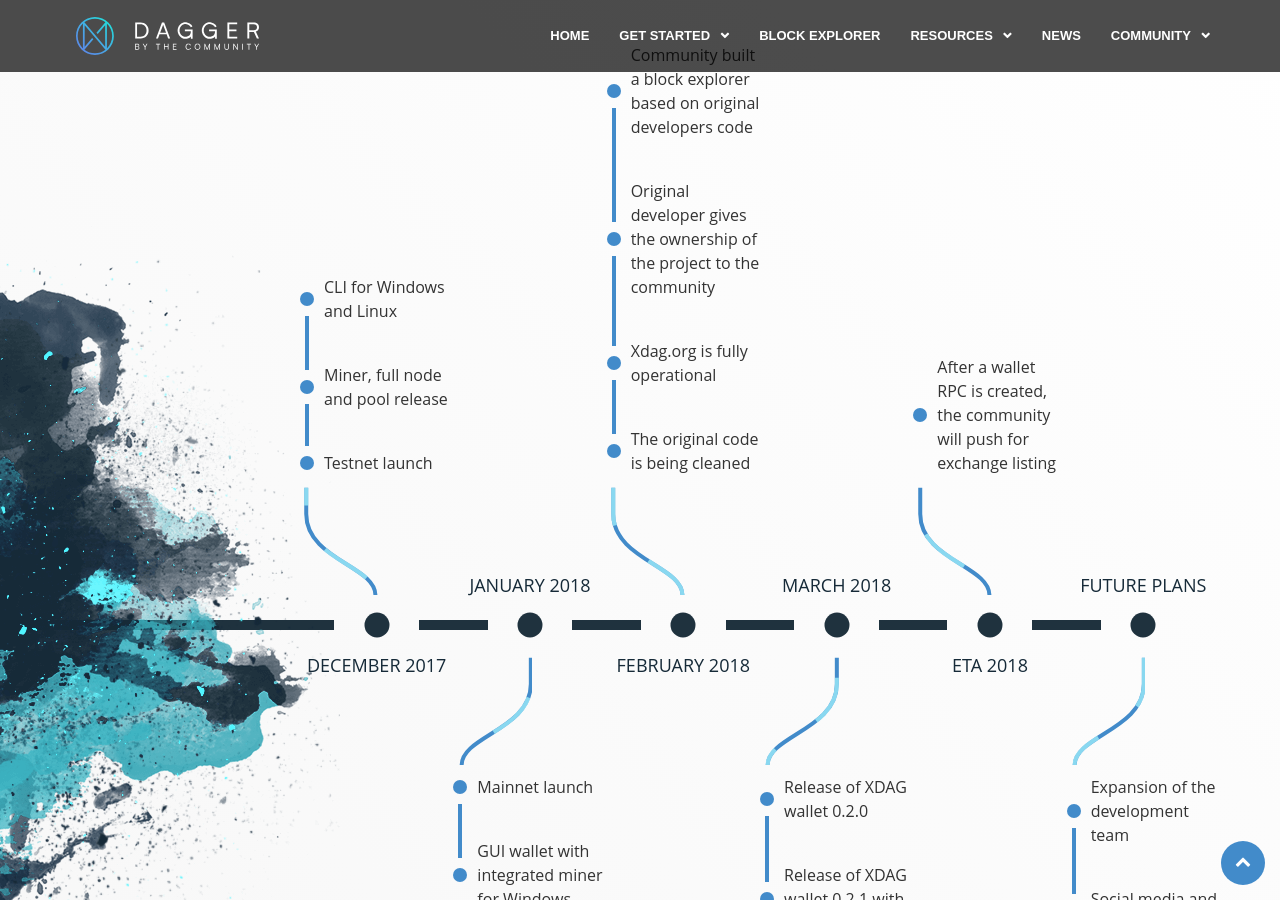
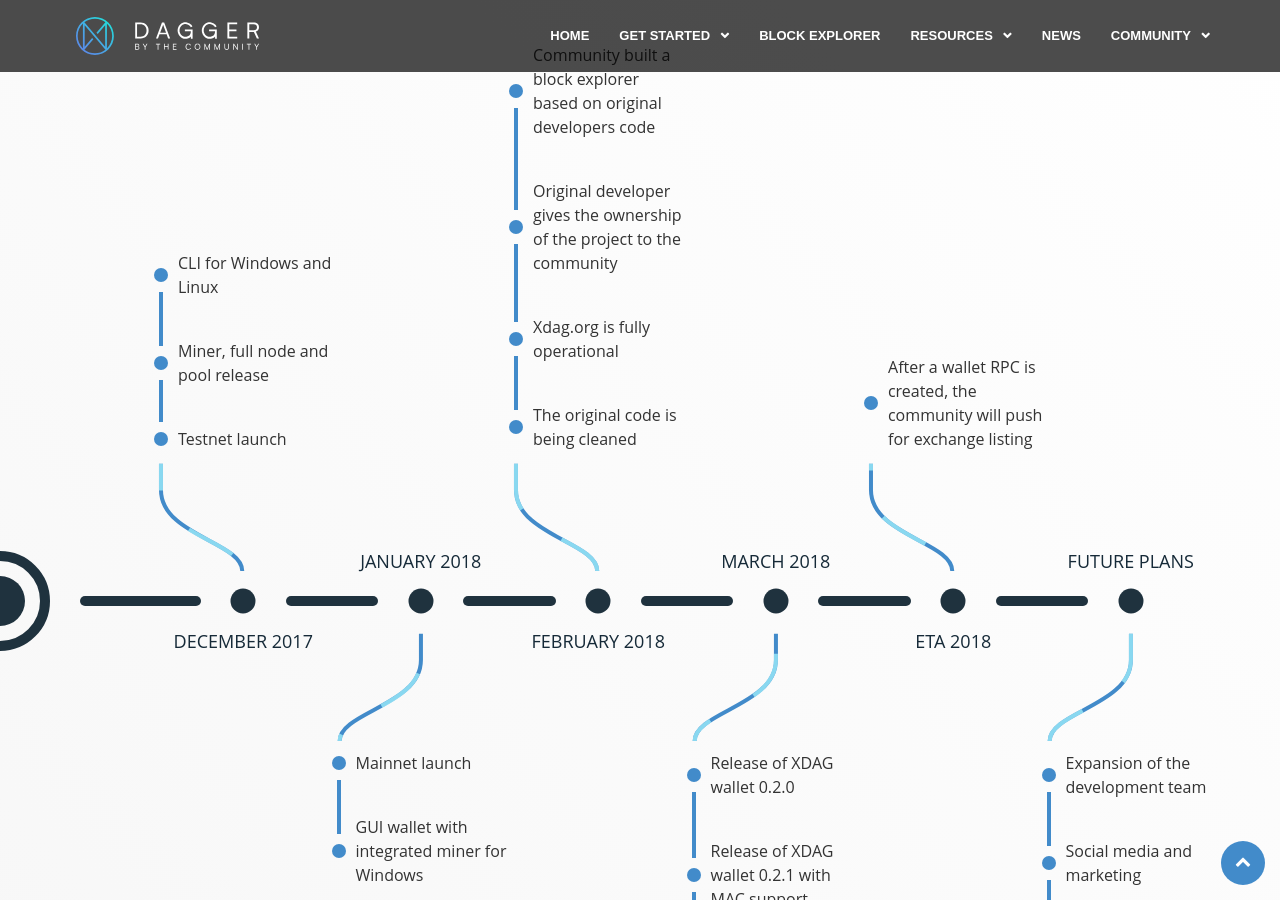
Before and after one commit to XDagger/XDagger.github.io, a Jekyll site: the page built from index.html, in a window 1280 px wide and 900 px high, scrolled down 2814 px. Built offline with Jekyll 4.4.1, drawn with Linux system fonts in a browser that asks for light colours; some web fonts are replaced.

Commit message:
Update roadmap styling
Reduce sass nesting
Replace beginning graphic to improve quality
Round corners
Update fadein animations

```diff
--- a/_includes/roadmap.html
+++ b/_includes/roadmap.html
@@ -3,6 +3,7 @@
         <h3>{{ page.roadmap_title }}</h3>
     </header>
     <ol class="roadmap-timeline js-roadmap-timeline wow">
+        <div class="roadmap-beginning"></div>
         <li class="roadmap-timeframe js-roadmap-timeframe">
             <div class="roadmap-date">December 2017</div>
             <svg class="roadmap-swirly" xmlns="http://www.w3.org/2000/svg" xmlns:xlink="http://www.w3.org/1999/xlink" preserveAspectRatio="none" viewBox="-2 0 54 80"><path d="m50,80c0,-21 -49,-26 -49,-59c0,-13 0,-19 -0,-19"/><path d="m50,80c0,-21 -49,-26 -49,-59c0,-13 0,-19 -0,-19"/></svg>
--- a/_sass/home.scss
+++ b/_sass/home.scss
@@ -1041,9 +1041,6 @@
 
 // Dark Theme
 /*
-$background: url('../images/roadmap-gradient.png') #0f212b;
-$timeline-background: url('../images/roadmap-beginning-dark.png') left center;
-$lights-background-opacity: 0.22;
 $text-color: rgba(255, 255, 255, 0.85);
 $vline-color: #428bca;
 $text-date-color: #fff;
@@ -1056,9 +1053,6 @@
 
 // Light Theme
 
-$background: linear-gradient(45deg, #f7f7f7 0%, #ffffff 100%);
-$timeline-background: url('../images/roadmap-beginning-dark.png') left center;
-$lights-background-opacity: 1;
 $text-color: #333;
 $vline-color: #428bca;
 $text-date-color: #162a38;
@@ -1092,6 +1086,26 @@
   }
 }
 
+@keyframes down {
+  from {
+    opacity: 0;
+    transform: translateY(-300px);
+  } to {
+    opacity: 1;
+    transform: translateY(0);
+  }
+}
+
+@keyframes right {
+  from {
+    opacity: 0;
+    transform: translateX(-300px);
+  } to {
+    opacity: 1;
+    transform: translateX(0);
+  }
+}
+
 @keyframes strokeoffset {
   0% {
     stroke-dashoffset: 0;
@@ -1106,29 +1120,26 @@
   display: flex;
   flex-direction: column;
   justify-content: center;
-  min-height: 100vh;
   min-width: 100%;
   padding: 60px 0;
   overflow: hidden;
   color: $text-color;
-  background: $background;
+  background: linear-gradient(45deg, #f7f7f7 0%, #ffffff 100%);
   background-size: cover;
   font-family: $font-stack-primary;
   list-style: none;
 
   @include smallscreen {
-    padding: 0 0 60px 0;
+    padding: 60px 0;
     align-items: center;
     width: auto;
-    flex-direction: row;
+    flex-direction: column;
+    background: linear-gradient(to bottom, #fff 300px, #f7f7f7);
     justify-content: flex-start;
   }
 
   .section-header {
     @include smallscreen {
-      position: absolute;
-      top: 60px;
-      left: 0;
       width: 100%;
       z-index: 1;
     }
@@ -1138,12 +1149,13 @@
       margin-bottom: 40px;
 
       @include smallscreen {
-        color: #fff;
-      }
-    }
-  }
-
-  &-timeline {
+        margin-bottom: 30px;
+      }
+    }
+  }
+}
+
+.roadmap-timeline {
   display: flex;
   height: 0;
   margin: 0;
@@ -1163,55 +1175,64 @@
     background: $hline-color;
 
     @include smallscreen {
-        height: 300px;
+      height: 75px;
       left: -$hline-width / 2;
       width: $hline-width;
-      }
-
-      @include largescreen {
-        width: 300px;
+      border-radius: $hline-width / 2 $hline-width / 2 0 0;
+    }
+
+    @include largescreen {
+      width: 75px;
       top: -$hline-width / 2;
       height: $hline-width;
-      }
-    }
-
-    &::after {
-      content: '';
-      position: absolute;
-      width: 340px;
-      height: 800px;
-      left: 0;
-      background: $timeline-background;
-      background-repeat: no-repeat;
-      visibility: visible;
-      pointer-events: none;
-
-      @include smallscreen {
-        top: 0;
-        transform: translateX(calc(100vw - 330px)) rotateZ(90deg);
-        width: 800px;
-        height: 800px;
-        left: -53vw;
-      }
-
-      @include largescreen {
-        transform: translateY(-50%);
+      margin-left: 50px + $hline-spacing;
+      border-radius: $hline-width / 2 0 0 $hline-width / 2;
     }
   }
 
   &.animated::before {
     opacity: 0;
-      animation-name: fadeInDown;
+    animation-name: down;
     animation-duration: 1s;
+    animation-timing-function: cubic-bezier(0.22, 0.61, 0.36, 1);
     animation-fill-mode: forwards;
 
     @include largescreen {
-        animation-name: fadeInLeft;
-      }
-    }
-  }
-
-  &-timeframe {
+      animation-name: right;
+    }
+  }
+}
+
+.roadmap-beginning {
+  position: absolute;
+  display: flex;
+  justify-content: center;
+  align-items: center;
+  width: 100px;
+  height: 100px;
+  border: $hline-width solid $hline-circle-color;
+  border-radius: 50%;
+
+  @include largescreen {
+    left: -50px;
+    margin-top: -50px;
+  }
+
+  @include smallscreen {
+    top: -60px;
+    margin-left: -50px;
+  }
+
+  &::before {
+    content: '';
+    width: 50px;
+    height: 50px;
+    background:  $hline-circle-color;
+    border-radius: 50%;
+  }
+}
+
+.roadmap-timeframe {
   $pos: $hline-width + 60px - $hline-width / 2;
 
   display: flex;
@@ -1222,29 +1243,27 @@
   min-width: 100px;
   width: 0;
 
-
   @include smallscreen {
     width: 50vw;
     max-width: 300px;
-    }
-
-    @for $i from 1 through 9 {
-      &:nth-child(#{$i}) {
-        animation-delay: unquote("0." + "#{$i}s");
-      }
+    margin-top: -1px;
+  }
+
+  @include largescreen {
+    margin-left: -1px;
   }
 
   @at-root .animated & {
     opacity: 0;
-      animation-name: fadeInDown;
+    animation-name: down;
     animation-duration: 1s;
+    animation-timing-function: cubic-bezier(0.22, 0.61, 0.36, 1);
     animation-fill-mode: forwards;
 
     @include largescreen {
-        animation-name: fadeInLeft;
-      }
-    }
-
+      animation-name: right;
+    }
+  }
 
   &:hover {
     .roadmap-event {
@@ -1286,31 +1305,43 @@
     }
   }
 
-    &:nth-child(3n - 2) {
+  &:first-of-type {
+    @include smallscreen {
+      margin-top: -$hline-spacing - $hline-circle-width / 2 - 1;
+    }
+
+    .roadmap-events::after {
+      @include smallscreen {
+        border-radius: 0 0 $hline-spacing / 2 $hline-spacing / 2;
+      }
+    }
+  }
+
+  &:last-of-type .roadmap-events::after {
+    @include largescreen {
+      content: none;
+    }
+  }
+
+  @for $i from 1 through 9 {
+    &:nth-of-type(#{$i}) {
+      animation-delay: unquote("0." + "#{$i - 1}s");
+    }
+  }
+
+  &:nth-of-type(3n - 2) {
     .roadmap-swirly path {
       animation-delay: -2s;
     }
   }
 
-    &:nth-child(3n - 1) {
+  &:nth-of-type(3n - 1) {
     .roadmap-swirly path {
       animation-delay: -4s;
     }
   }
 
-    &:first-child {
-      @include smallscreen {
-        margin-top: -$hline-spacing - $hline-circle-width / 2;
-      }
-    }
-
-    &:last-child .roadmap-events::after {
-      @include largescreen {
-        content: none;
-      }
-    }
-
-    &:nth-child(even) {
+  &:nth-of-type(even) {
     flex-direction: column;
     align-self: flex-start;
 
@@ -1462,7 +1493,7 @@
   }
 }
 
-  &-swirly {
+.roadmap-swirly {
   position: absolute;
 
   @include largescreen {
@@ -1502,7 +1533,7 @@
   }
 }
 
-  &-date {
+.roadmap-date {
   display: flex;
   justify-content: center;
   align-items: center;
@@ -1530,7 +1561,10 @@
   }
 }
 
-  &-events {
+.roadmap-events {
+  $spacing: $hline-circle-width / 2 + $hline-spacing;
+  $half: $hline-width / 2;
+
   position: relative;
   padding-bottom: $hline-width + 140px;
   list-style: none;
@@ -1548,8 +1582,6 @@
   }
 
   &::before {
-      $spacing: $hline-circle-width / 2 + $hline-spacing;
-
     @include largescreen {
       content: '';
       position: absolute;
@@ -1557,13 +1589,12 @@
       height: $hline-width;
       left: 0;
       right: calc(50% + #{$spacing});
-        bottom: -$hline-width / 2;
+      bottom: -$half;
+      border-radius: 0 $half $half 0;
     }
   }
 
   &::after {
-      $spacing: $hline-circle-width / 2 + $hline-spacing;
-
     content: '';
     position: absolute;
     background: $hline-color;
@@ -1572,19 +1603,21 @@
       height: $hline-width;
       left: calc(50% + #{$spacing});
       right: 0;
-        bottom: -$hline-width / 2;
+      bottom: -$half;
+      border-radius: $half 0 0 $half;
     }
 
     @include smallscreen {
       top: $spacing;
       bottom: $spacing;
-        right: -$hline-width / 2;
+      right: -$half;
       width: $hline-width;
-      }
-    }
-  }
-
-  &-event {
+      border-radius: $half;
+    }
+  }
+}
+
+.roadmap-event {
   display: flex;
   align-items: center;
   position: relative;
@@ -1628,7 +1661,7 @@
 
 }
 
-  &-vline {
+.roadmap-vline {
   position: absolute;
   top: 0;
   bottom: 0;
@@ -1653,4 +1686,3 @@
     bottom: 0;
   }
 }
-}
```
Lines whose indentation alone changed are shown as unchanged.
